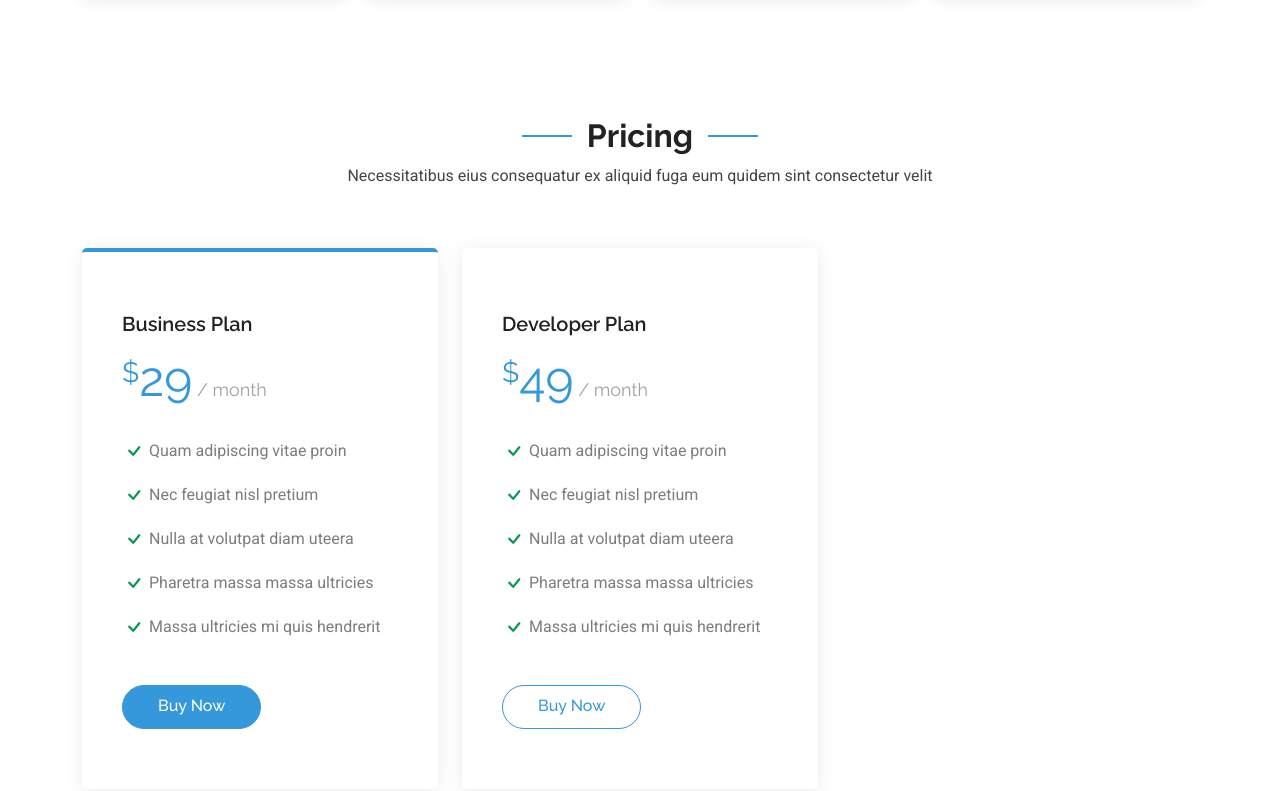
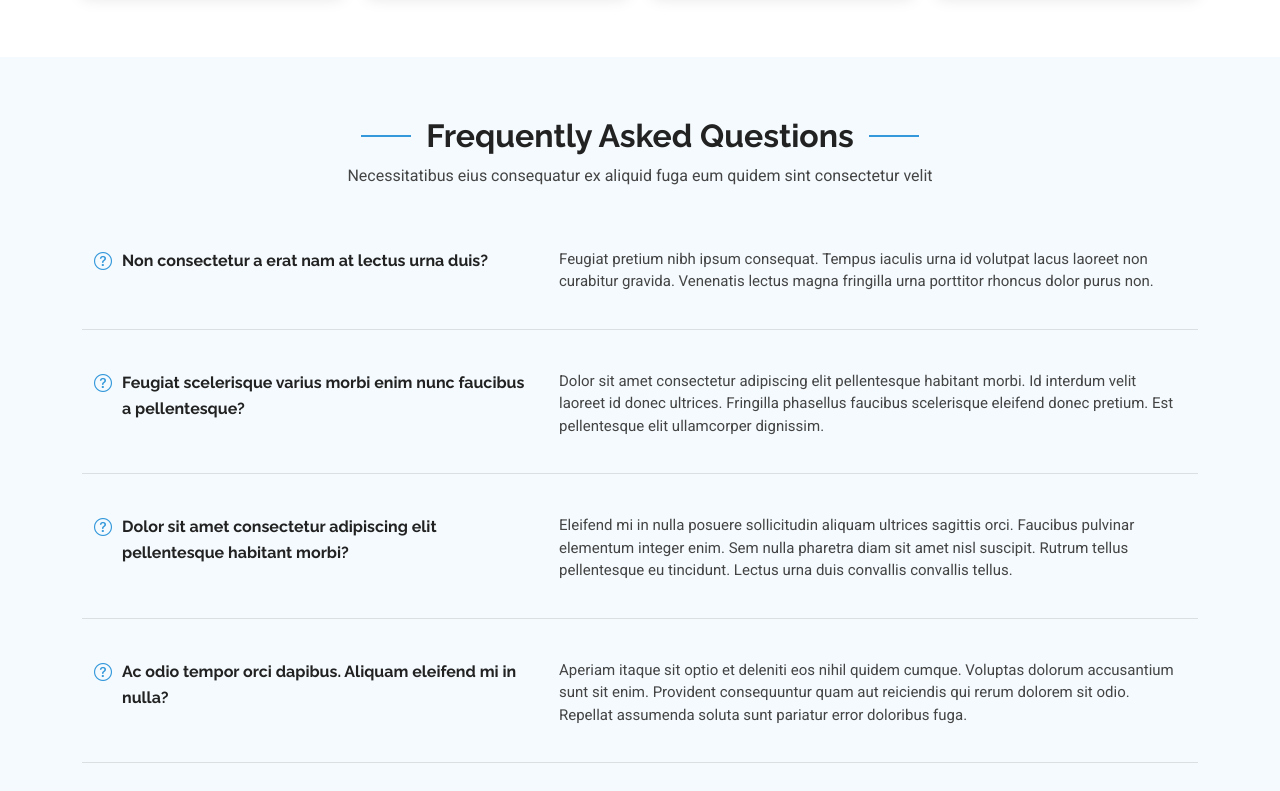
Before and after one commit to Amanda-Reahana/KB-Dynamics, a plain HTML site: page index.html in a window 1280 px wide. Shown: the part 6256-7047 px from the top of the page. Drawn offline with Linux system fonts and the light colour scheme.

Commit message:
Pricing comment out

```diff
--- a/index.html
+++ b/index.html
@@ -38,7 +38,7 @@
     <div class="container-fluid container-xl position-relative d-flex align-items-center">
 
       <a href="index.html" class="logo d-flex align-items-center me-auto">
-        <!-- Uncomment the line below if you also wish to use an image logo -->
+
         <img src="assets/img/logo.png" alt="">
         <h1 class="sitename">Kabir Dynamics</h1>
       </a>
@@ -895,18 +895,18 @@
     </section><!-- /Team Section -->
 
     <!-- Pricing Section -->
-    <section id="pricing" class="pricing section">
+    <!-- <section id="pricing" class="pricing section"> -->
 
       <!-- Section Title -->
-      <div class="container section-title" data-aos="fade-up">
+      <!-- <div class="container section-title" data-aos="fade-up">
         <h2>Pricing</h2>
         <p>Necessitatibus eius consequatur ex aliquid fuga eum quidem sint consectetur velit</p>
-      </div>
+      </div> -->
       <!-- End Section Title -->
 
-      <div class="container">
+      <!-- <div class="container"> -->
 
-        <div class="row gy-4">
+        <!-- <div class="row gy-4"> -->
 
           <!-- <div class="col-lg-4" data-aos="zoom-in" data-aos-delay="100">
             <div class="pricing-item">
@@ -924,7 +924,7 @@
           </div> -->
           <!-- End Pricing Item -->
 
-          <div class="col-lg-4" data-aos="zoom-in" data-aos-delay="200">
+          <!-- <div class="col-lg-4" data-aos="zoom-in" data-aos-delay="200">
             <div class="pricing-item featured">
               <h3>Business Plan</h3>
               <h4><sup>$</sup>29<span> / month</span></h4>
@@ -937,10 +937,10 @@
               </ul>
               <a href="#" class="buy-btn">Buy Now</a>
             </div>
-          </div>
+          </div> -->
           <!-- End Pricing Item -->
 
-          <div class="col-lg-4" data-aos="zoom-in" data-aos-delay="300">
+          <!-- <div class="col-lg-4" data-aos="zoom-in" data-aos-delay="300">
             <div class="pricing-item">
               <h3>Developer Plan</h3>
               <h4><sup>$</sup>49<span> / month</span></h4>
@@ -953,13 +953,15 @@
               </ul>
               <a href="#" class="buy-btn">Buy Now</a>
             </div>
-          </div><!-- End Pricing Item -->
+          </div> -->
+          <!-- End Pricing Item -->
 
-        </div>
+        <!-- </div> -->
 
-      </div>
+      <!-- </div> -->
 
-    </section><!-- /Pricing Section -->
+    <!-- </section> -->
+    <!-- /Pricing Section -->
 
     <!-- Faq Section -->
     <section id="faq" class="faq section light-background">
```
